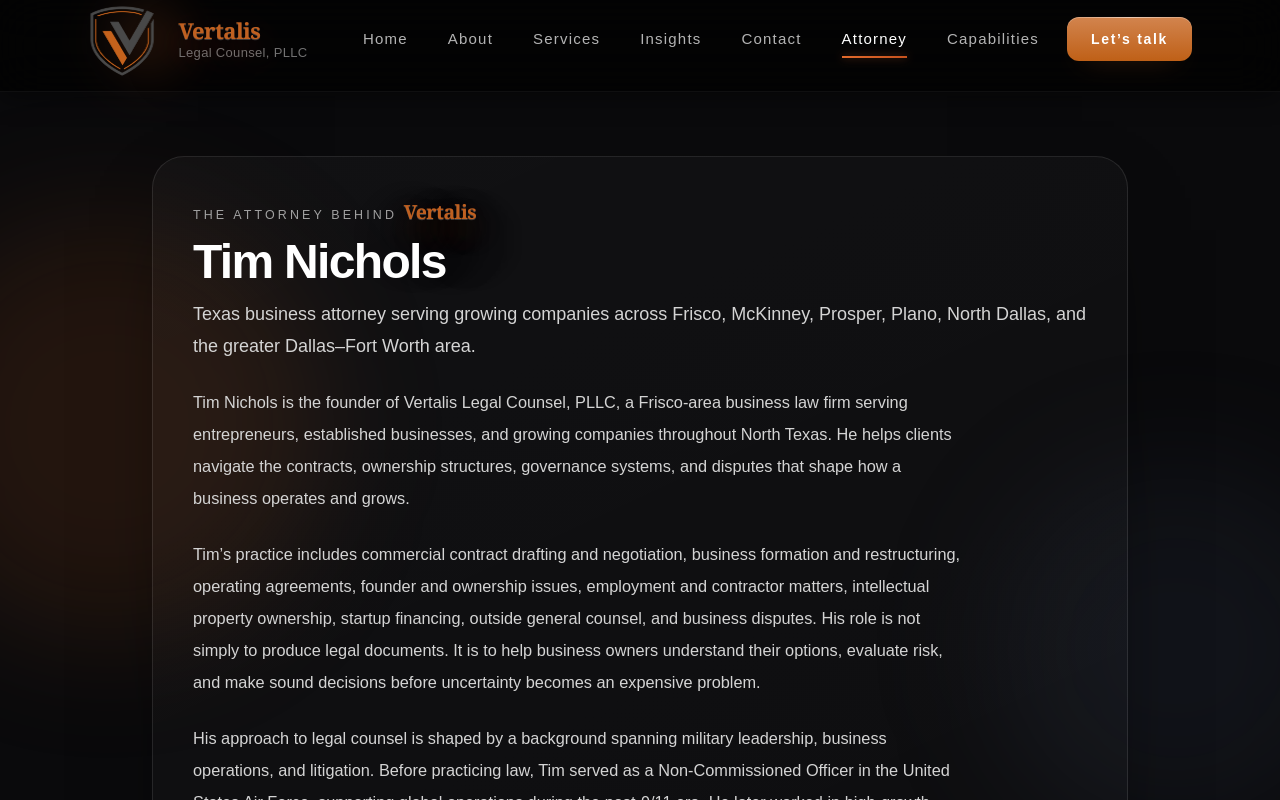
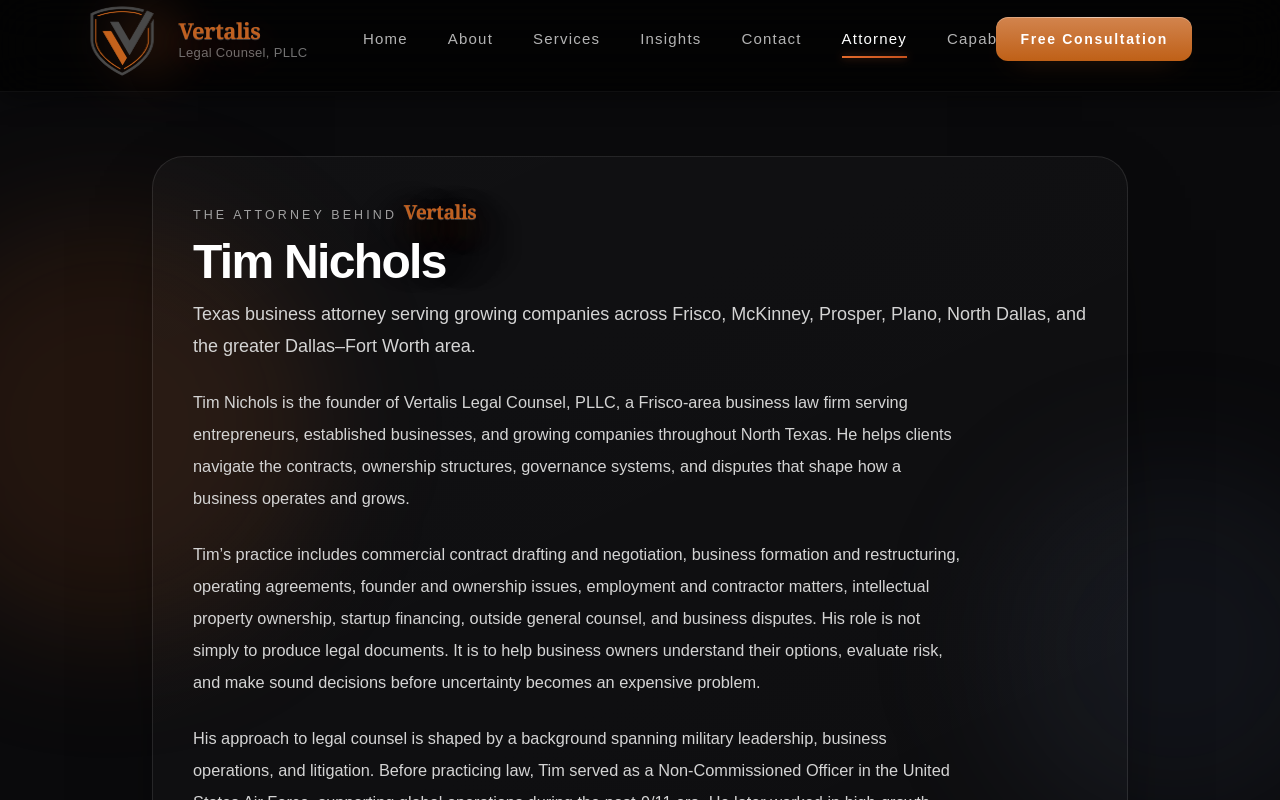
Before and after one commit to timntbb/vertalis-website, a Next.js app: page /about/tim-nichols in a window 1280 px wide. Shown: the top 800 px of the page. Built offline with nearby package versions, Linux system fonts and the light colour scheme.

Commit message:
Make free consultation CTA prominent on homepage

```diff
--- a/app/page.tsx
+++ b/app/page.tsx
@@ -559,7 +559,7 @@
               href="/consultation"
               className="ml-6 rounded-full px-6 py-2 text-sm tracking-[0.12em]"
             >
-              Let’s talk
+              Free Consultation
             </Button>
           </div>
 
@@ -674,7 +674,7 @@
 
             <div className="mt-4">
               <Button href="/consultation" className="w-full">
-                Let’s talk
+                Free Consultation
               </Button>
             </div>
           </div>
@@ -729,7 +729,7 @@
                     href="/consultation"
                     className="inline-flex min-h-[54px] items-center justify-center rounded-full border border-[rgba(214,111,36,.60)] bg-[rgba(214,111,36,.12)] px-7 text-[15px] font-semibold text-white backdrop-blur-[8px] transition-[transform,background-color,border-color] duration-200 ease-out hover:-translate-y-0.5 hover:bg-[rgba(214,111,36,.20)] hover:border-[rgba(214,111,36,.90)]"
                   >
-                    Schedule a Consultation
+                    Schedule a Free Consultation
                   </a>
                 </div>
               </div>
@@ -836,7 +836,7 @@
 
                 <div className="mt-5 flex flex-wrap gap-3">
                   <Button href="/about/tim-nichols">Meet Tim Nichols</Button>
-                  <Button href="/consultation" variant="secondary">Start the conversation</Button>
+                  <Button href="/consultation" variant="secondary">Schedule a Free Consultation</Button>
                 </div>
               </div>
             </div>
```
